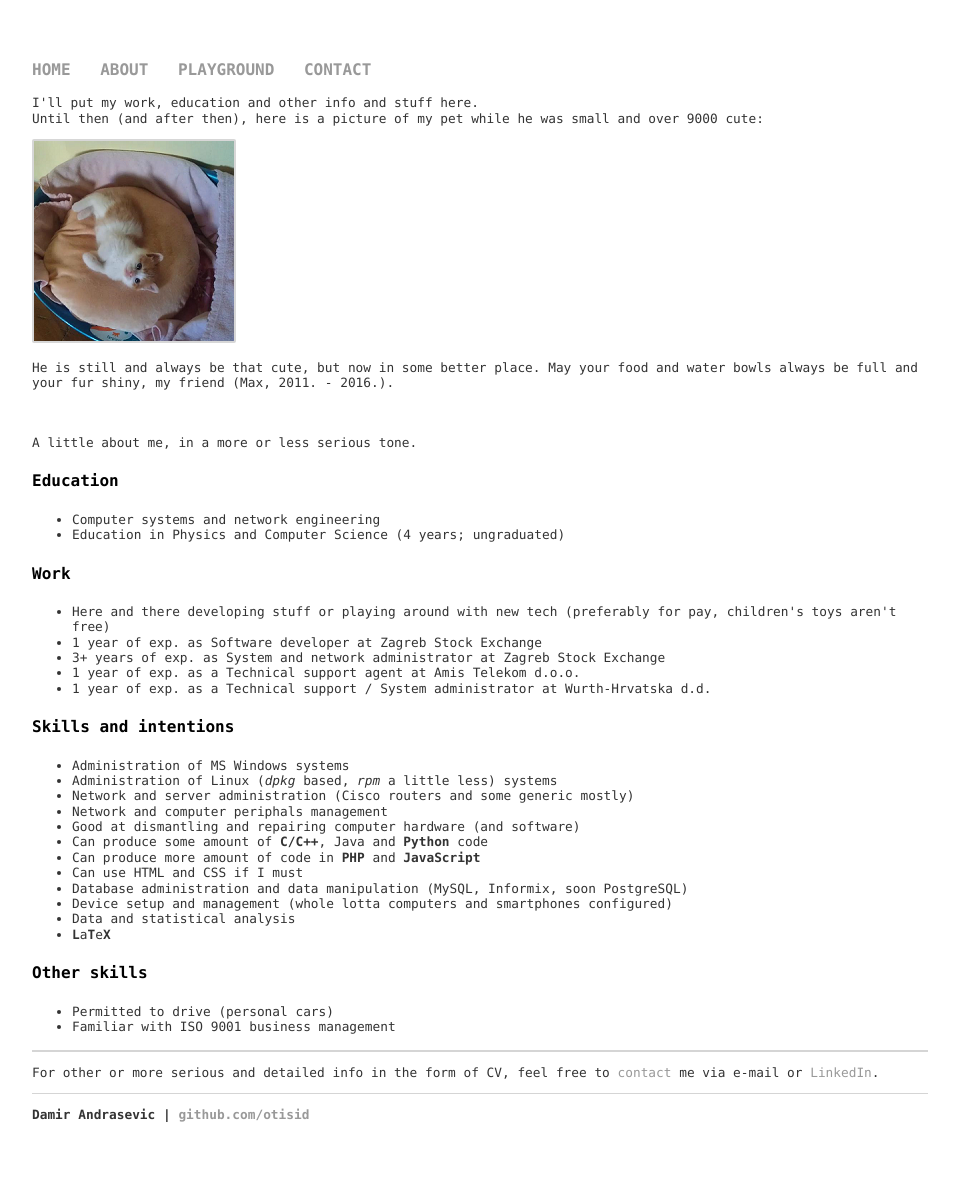
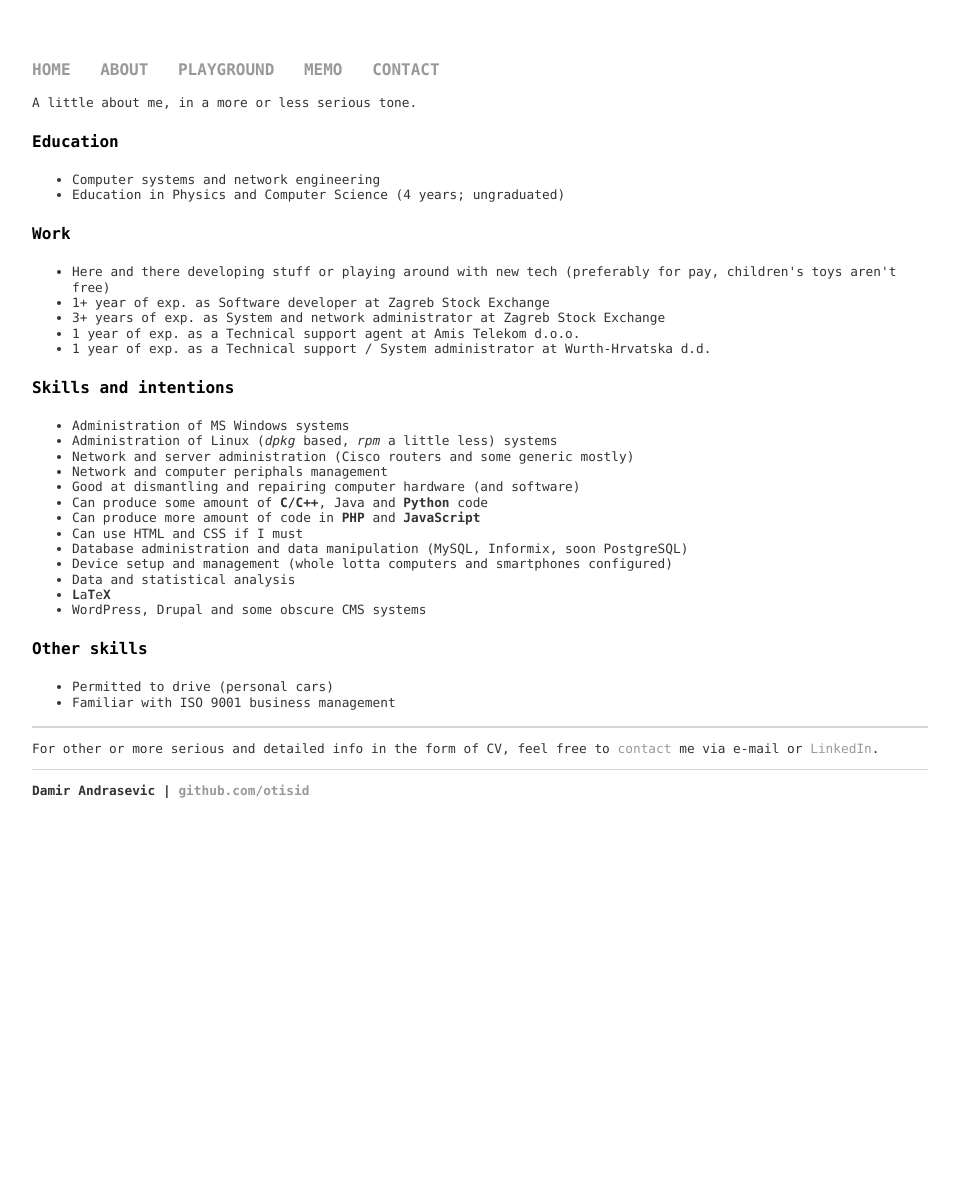
Before and after one commit to otisid/otisid.github.io, a Jekyll site: the page built from about/index.html, in a window 1280 px wide. Shown: the whole page, without its empty margins (160-1119 px from the left). Built offline with Jekyll 4.4.1, drawn with Linux system fonts in a browser that asks for light colours; after the commit the page ends 900 px from its top, so only the background shows below that.

Commit message:
Rearrangements

```diff
--- a/_includes/navigation.html
+++ b/_includes/navigation.html
@@ -3,6 +3,7 @@
 		<li><a href="/">Home</a></li>
 		<li><a href="/about">About</a></li>
 		<li><a href="/playground">Playground</a></li>
+		<li><a href="/memo">Memo</a></li>
 		<li><a href="/contact">Contact</a></li>
 	</ul>
 </nav>
--- a/about/index.html
+++ b/about/index.html
@@ -2,11 +2,6 @@
 layout: default
 title: about
 ---
-<p>I'll put my work, education and other info and stuff here.<br>Until then (and after then), here is a picture of my pet while he was small and over 9000 cute:</p>
-<img src="/sources/img/little_maxcat.png" title="Cute cat" alt="Here comes Max!">
-<br>
-<p>He is still and always be that cute, but now in some better place. May your food and water bowls always be full and your fur shiny, my friend (Max, 2011. - 2016.).</p>
-<br>
 <p>A little about me, in a more or less serious tone.</p>
 <h4>Education</h4>
 <ul>
@@ -17,7 +12,7 @@ title: about
 <ul>
 	<li>Here and there developing stuff or playing around with new tech
 	(preferably for pay, children's toys aren't free)</li>
-	<li>1 year of exp. as Software developer at Zagreb Stock Exchange</li>
+	<li>1+ year of exp. as Software developer at Zagreb Stock Exchange</li>
 	<li>3+ years of exp. as System and network administrator at Zagreb Stock Exchange</li>
 	<li>1 year of exp. as a Technical support agent at Amis Telekom d.o.o.</li>
 	<li>1 year of exp. as a Technical support / System administrator at Wurth-Hrvatska d.d.</li>
@@ -37,6 +32,7 @@ title: about
 	<li>Device setup and management (whole lotta computers and smartphones configured)</li>
 	<li>Data and statistical analysis</li>
 	<li><b>L</b>a<b>T</b>e<b>X</b></li>
+	<li>WordPress, Drupal and some obscure CMS systems</li>
 </ul>
 <h4>Other skills</h4>
 <ul>
```
Also changed, not shown: memo/index.html (added, +9 -0 lines).
